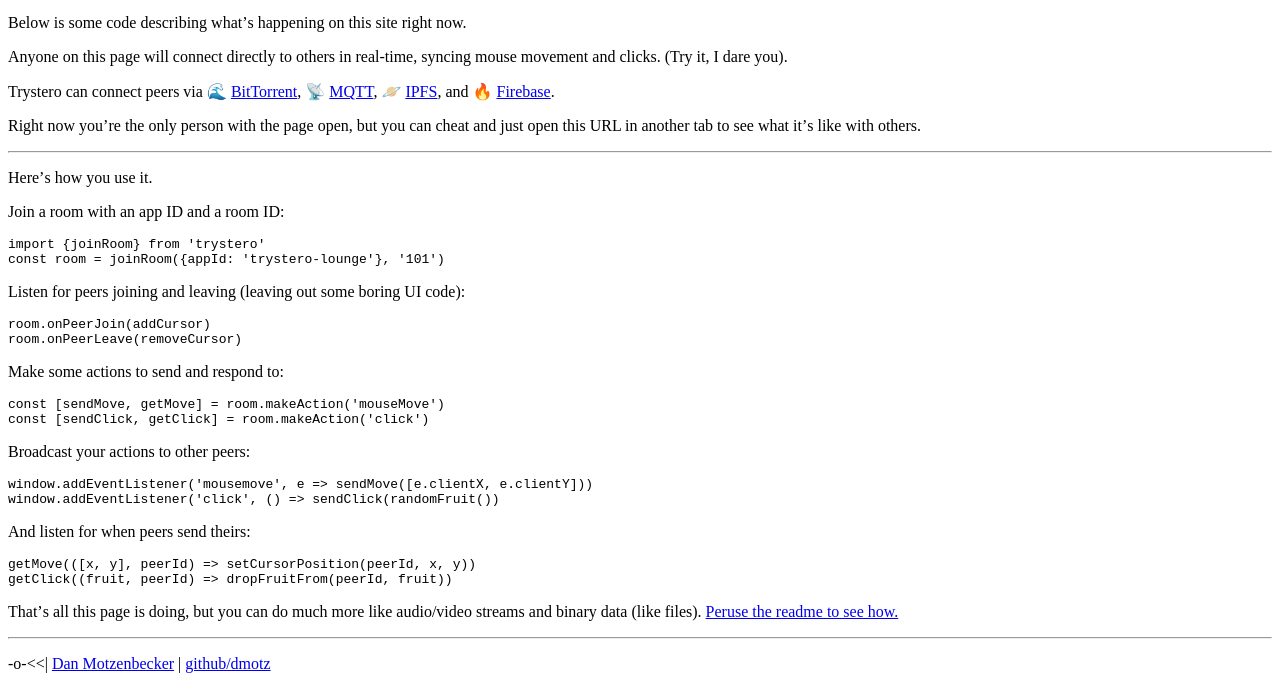
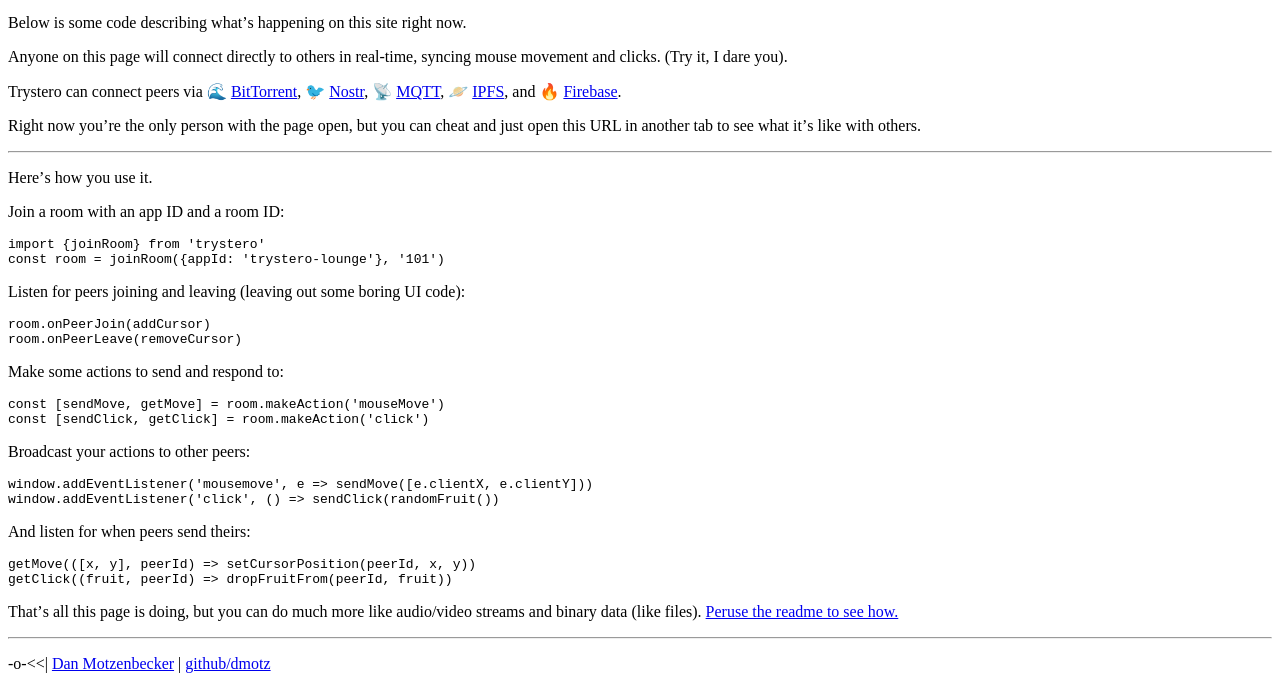
Before and after one commit to dmotz/trystero, a website with bundled scripts: page docs/index.html in a window 1280 px wide. Shown: the part 200-889 px from the top of the page. Built offline with nearby package versions, Linux system fonts and the light colour scheme.

Commit message:
added nostr to docs site

```diff
--- a/docs/index.html
+++ b/docs/index.html
@@ -52,6 +52,7 @@
           <a href="https://en.wikipedia.org/wiki/BitTorrent">BitTorrent</a
           >,</span
         >
+        <span>🐦 <a href="https://en.wikipedia.org/wiki/Nostr">Nostr</a>,</span>
         <span>📡 <a href="https://en.wikipedia.org/wiki/MQTT">MQTT</a>,</span>
         <span
           >🪐
```
